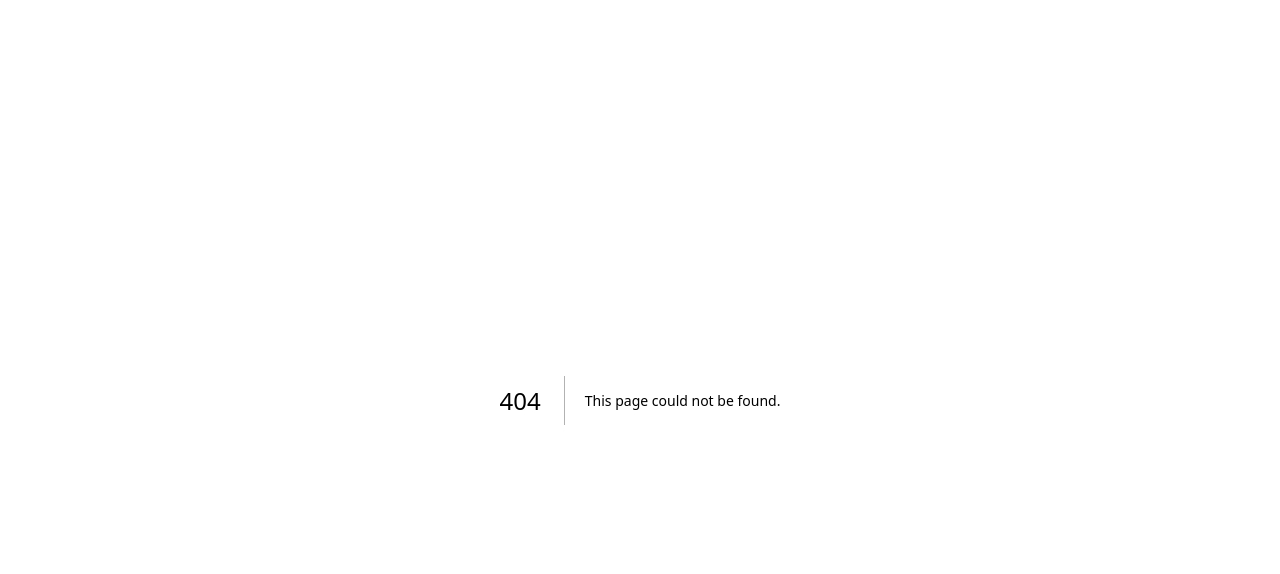
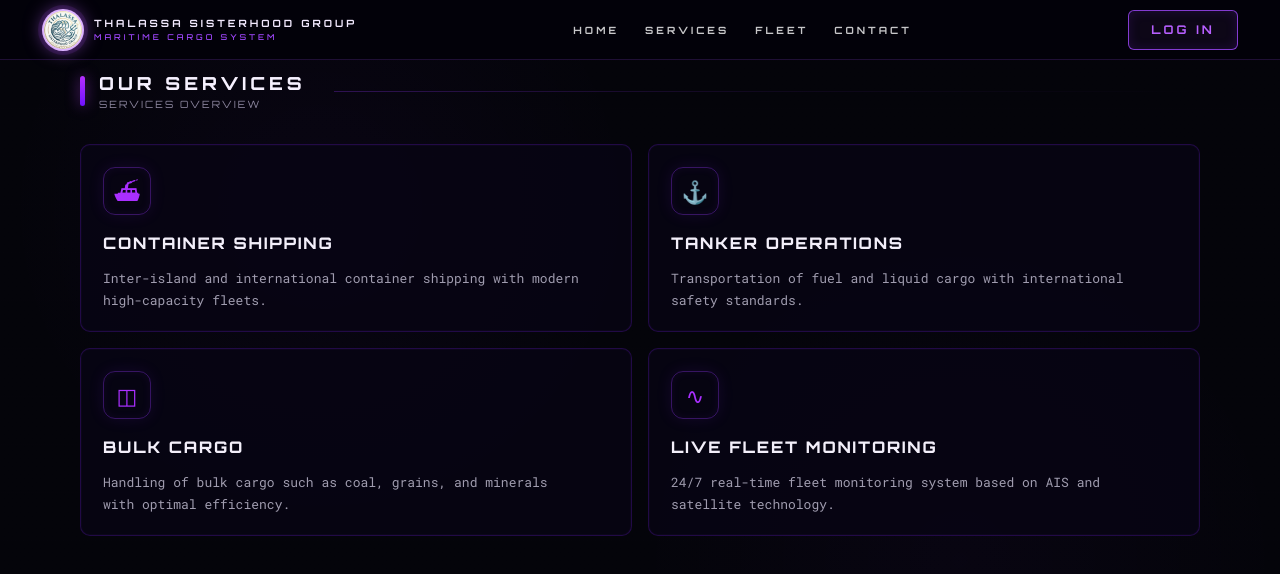
Before and after one commit to yohanagriselda/thalassa-app, a Next.js app: page /services in a window 1280 px wide. Before the commit this address had no page. Shown: the top 574 px of the page. Built offline with nearby package versions, Linux system fonts and the light colour scheme.

Commit message:
update services-gabby

```diff
--- a/app/globals.css
+++ b/app/globals.css
@@ -732,3 +732,229 @@ a {
     margin-top: 6px;
   }
 }
+
+
+.services-page {
+  height: 100vh;
+  overflow: hidden;
+  background: #03030a;
+  color: #fff;
+}
+
+.services-section {
+  height: calc(100vh - 64px);
+  min-height: calc(100vh - 64px);
+  background:
+    linear-gradient(rgba(4, 4, 10, 0.96), rgba(4, 4, 10, 0.98)),
+    repeating-linear-gradient(
+      to right,
+      rgba(126, 37, 255, 0.05) 0,
+      rgba(126, 37, 255, 0.05) 1px,
+      transparent 1px,
+      transparent 48px
+    ),
+    repeating-linear-gradient(
+      to bottom,
+      rgba(126, 37, 255, 0.05) 0,
+      rgba(126, 37, 255, 0.05) 1px,
+      transparent 1px,
+      transparent 48px
+    );
+  padding: 28px 0 24px;
+  position: relative;
+  overflow: hidden;
+}
+
+.services-section::before {
+  content: "";
+  position: absolute;
+  inset: 0;
+  background:
+    radial-gradient(circle at 25% 20%, rgba(138, 33, 255, 0.04), transparent 28%),
+    radial-gradient(circle at 75% 68%, rgba(138, 33, 255, 0.03), transparent 30%);
+  pointer-events: none;
+}
+
+.services-container {
+  width: min(1120px, calc(100% - 72px));
+  margin: 0 auto;
+  position: relative;
+  z-index: 2;
+  transform: translateY(-16px);
+}
+
+.services-heading {
+  display: flex;
+  align-items: center;
+  gap: 14px;
+  margin-bottom: 34px;
+}
+
+.services-heading-accent {
+  width: 5px;
+  height: 30px;
+  border-radius: 999px;
+  background: linear-gradient(180deg, #b52fff, #6f12ff);
+  box-shadow: 0 0 14px rgba(186, 66, 255, 0.55);
+}
+
+.services-heading-text h1 {
+  font-size: 18px;
+  font-weight: 800;
+  letter-spacing: 4px;
+  color: #f6f1ff;
+}
+
+.services-heading-text p {
+  margin-top: 4px;
+  font-size: 10px;
+  letter-spacing: 2px;
+  color: rgba(194, 186, 216, 0.72);
+}
+
+.services-heading-line {
+  flex: 1;
+  height: 1px;
+  margin-left: 14px;
+  background: linear-gradient(
+    90deg,
+    rgba(149, 53, 255, 0.28),
+    rgba(149, 53, 255, 0.08),
+    transparent
+  );
+}
+
+.services-grid {
+  display: grid;
+  grid-template-columns: repeat(2, minmax(0, 1fr));
+  gap: 16px;
+}
+
+.service-card {
+  min-height: 185px;
+  padding: 22px 22px 20px;
+  border: 1px solid rgba(128, 33, 255, 0.22);
+  border-radius: 10px;
+  background: rgba(8, 6, 20, 0.82);
+  box-shadow: inset 0 0 0 1px rgba(145, 60, 255, 0.03);
+  transition:
+    transform 0.28s ease,
+    border-color 0.28s ease,
+    box-shadow 0.28s ease,
+    background 0.28s ease;
+  position: relative;
+  overflow: hidden;
+}
+
+.service-card::before {
+  content: "";
+  position: absolute;
+  inset: 0;
+  background: linear-gradient(
+    120deg,
+    transparent 0%,
+    rgba(187, 66, 255, 0.05) 50%,
+    transparent 100%
+  );
+  transform: translateX(-120%);
+  transition: transform 0.6s ease;
+}
+
+.service-card:hover::before {
+  transform: translateX(120%);
+}
+
+.service-card:hover {
+  transform: translateY(-3px);
+  border-color: rgba(180, 72, 255, 0.42);
+  background: rgba(10, 8, 26, 0.92);
+  box-shadow:
+    0 0 20px rgba(168, 59, 255, 0.1),
+    inset 0 0 0 1px rgba(180, 72, 255, 0.05);
+}
+
+.service-icon {
+  width: 48px;
+  height: 48px;
+  display: inline-flex;
+  align-items: center;
+  justify-content: center;
+  border: 1px solid rgba(149, 53, 255, 0.34);
+  border-radius: 12px;
+  color: #a92fff;
+  font-size: 22px;
+  box-shadow:
+    0 0 16px rgba(149, 53, 255, 0.1),
+    inset 0 0 10px rgba(149, 53, 255, 0.07);
+  margin-bottom: 18px;
+  transition:
+    transform 0.28s ease,
+    box-shadow 0.28s ease,
+    color 0.28s ease;
+}
+
+.service-card:hover .service-icon {
+  transform: scale(1.06);
+  color: #d260ff;
+  box-shadow:
+    0 0 22px rgba(181, 66, 255, 0.22),
+    inset 0 0 10px rgba(181, 66, 255, 0.1);
+}
+
+.service-card h2 {
+  font-size: 16px;
+  font-weight: 800;
+  letter-spacing: 1.8px;
+  color: #f3effa;
+  margin-bottom: 14px;
+}
+
+.service-card p {
+  max-width: 95%;
+  font-family: "Roboto Mono", monospace;
+  font-size: 13px;
+  line-height: 1.7;
+  color: rgba(194, 190, 210, 0.82);
+}
+
+.active-nav {
+  color: #ffffff;
+  text-shadow: 0 0 10px rgba(181, 66, 255, 0.35);
+}
+
+@media (max-width: 900px) {
+  .services-page {
+    height: auto;
+    overflow: visible;
+  }
+
+  .services-section {
+    height: auto;
+    min-height: calc(100vh - 64px);
+    padding: 24px 0 28px;
+  }
+
+  .services-container {
+    width: min(1140px, calc(100% - 24px));
+  }
+
+  .services-grid {
+    grid-template-columns: 1fr;
+  }
+
+  .services-heading {
+    align-items: flex-start;
+    flex-wrap: wrap;
+    gap: 10px;
+    margin-bottom: 24px;
+  }
+
+  .services-heading-line {
+    width: 100%;
+    margin-left: 0;
+  }
+
+  .service-card p {
+    max-width: 100%;
+  }
+}
--- /dev/null
+++ b/app/services/page.tsx
@@ -0,0 +1,85 @@
+import Link from "next/link";
+
+export default function ServicesPage() {
+  return (
+    <main className="services-page">
+      <nav className="navbar">
+        <div className="navbar-brand">
+          <img
+            src="/logo-thalassa.png"
+            alt="Thalassa Logo"
+            className="brand-logo-img"
+          />
+          <div className="brand-text">
+            <span className="brand-name">THALASSA SISTERHOOD GROUP</span>
+            <span className="brand-sub">MARITIME CARGO SYSTEM</span>
+          </div>
+        </div>
+
+        <div className="navbar-menu">
+          <Link href="/">HOME</Link>
+          <Link href="/services">
+            SERVICES
+          </Link>
+          <a href="#">FLEET</a>
+          <a href="#">CONTACT</a>
+        </div>
+
+        <Link href="/login" className="login-btn">
+          LOG IN
+        </Link>
+      </nav>
+
+      <section className="services-section">
+        <div className="services-container">
+          <div className="services-heading">
+            <div className="services-heading-accent" />
+            <div className="services-heading-text">
+              <h1>OUR SERVICES</h1>
+              <p>SERVICES OVERVIEW</p>
+            </div>
+            <div className="services-heading-line" />
+          </div>
+
+          <div className="services-grid">
+            <article className="service-card">
+              <div className="service-icon">⛴</div>
+              <h2>CONTAINER SHIPPING</h2>
+              <p>
+                Inter-island and international container shipping with modern
+                high-capacity fleets.
+              </p>
+            </article>
+
+            <article className="service-card">
+              <div className="service-icon">⚓</div>
+              <h2>TANKER OPERATIONS</h2>
+              <p>
+                Transportation of fuel and liquid cargo with international
+                safety standards.
+              </p>
+            </article>
+
+            <article className="service-card">
+              <div className="service-icon">◫</div>
+              <h2>BULK CARGO</h2>
+              <p>
+                Handling of bulk cargo such as coal, grains, and minerals with
+                optimal efficiency.
+              </p>
+            </article>
+
+            <article className="service-card">
+              <div className="service-icon">∿</div>
+              <h2>LIVE FLEET MONITORING</h2>
+              <p>
+                24/7 real-time fleet monitoring system based on AIS and
+                satellite technology.
+              </p>
+            </article>
+          </div>
+        </div>
+      </section>
+    </main>
+  );
+}
```
Also changed, not shown: app/page.tsx (+2 -6 lines).
